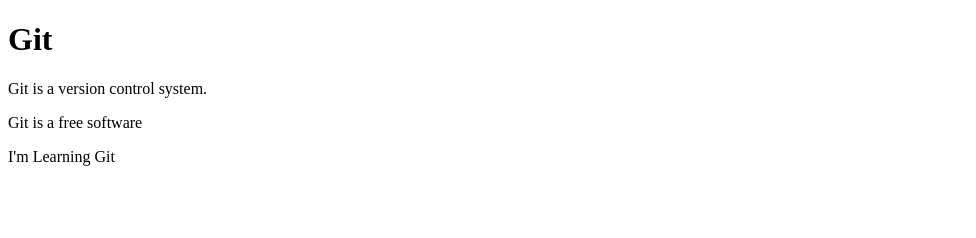
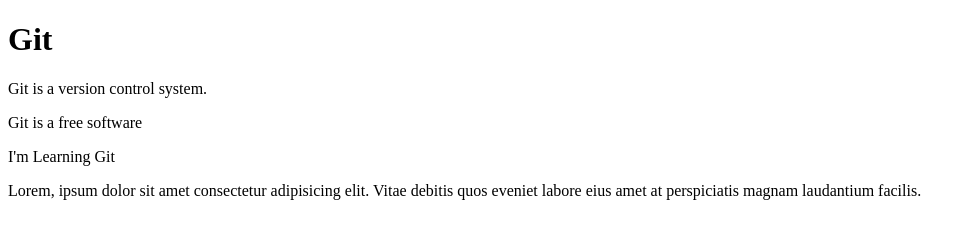
Before and after one commit to Chamodpw2000/git-p-1, a plain HTML site: page index.html in a window 1280 px wide. Shown: the whole page, without its empty margins (0-976 px from the left). Drawn offline with Linux system fonts and the light colour scheme.

Commit message:
Paragraph added

```diff
--- a/index.html
+++ b/index.html
@@ -12,6 +12,8 @@
     <p>Git is a free software</p>
     <p>I'm Learning Git</p>
 
+    <p>Lorem, ipsum dolor sit amet consectetur adipisicing elit. Vitae debitis quos eveniet labore eius amet at perspiciatis magnam laudantium facilis.</p>
+
 
 
 
```
